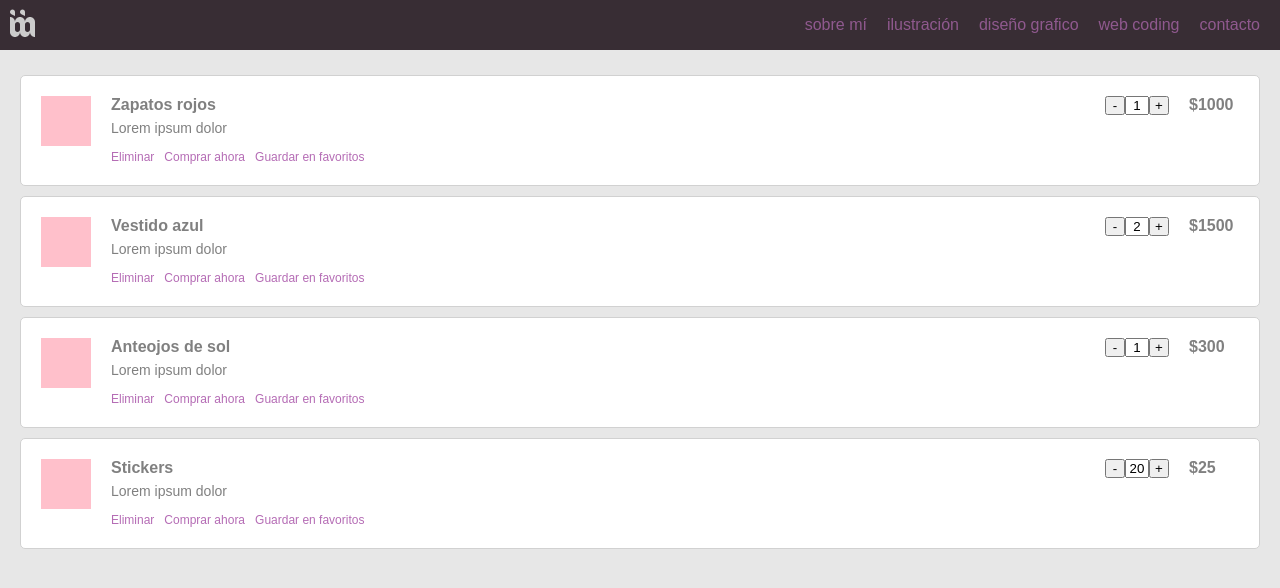
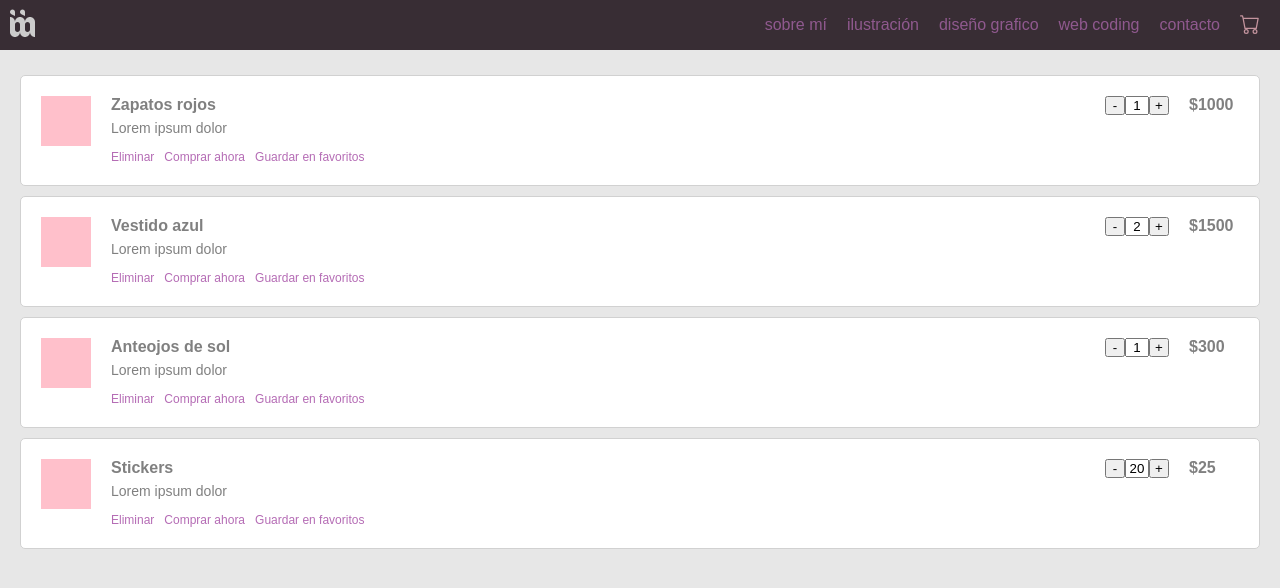
Before and after one commit to MarMuller/sokiwiholic-store, a React (Create React App) app: page / in a window 1280 px wide. Shown: the top 588 px of the page. Built offline with nearby package versions, Linux system fonts and the light colour scheme.

Commit message:
CartWidget modificado

```diff
--- a/src/components/Cart_Widget.js
+++ b/src/components/Cart_Widget.js
@@ -0,0 +1,27 @@
+import React from 'react';
+
+function CartWidget(props) {
+  return (
+    <>
+
+    <a class={props.class} href={props.url}>
+      <svg xmlns="http://www.w3.org/2000/svg" width="20" height="20" fill="currentColor" class="bi bi-cart" viewBox="0 0 16 16">
+        <path d="M0 1.5A.5.5 0 0 1 .5 1H2a.5.5 0 0 1 .485.379L2.89 3H14.5a.5.5 0 0 1 .491.592l-1.5 8A.5.5 0 0 1 13 12H4a.5.5 0 0 1-.491-.408L2.01 3.607 1.61 2H.5a.5.5 0 0 1-.5-.5zM3.102 4l1.313 7h8.17l1.313-7H3.102zM5 12a2 2 0 1 0 0 4 2 2 0 0 0 0-4zm7 0a2 2 0 1 0 0 4 2 2 0 0 0 0-4zm-7 1a1 1 0 1 1 0 2 1 1 0 0 1 0-2zm7 0a1 1 0 1 1 0 2 1 1 0 0 1 0-2z"/>
+      </svg>
+    </a>
+
+    </>
+  );
+}
+
+// class Btns extends React.Component {
+//   render() {
+//     return (
+//       <>
+//       <a class="" href="index.html#block__sobremi">sobre mí</a>
+//       </>
+//     )
+//   }
+// }
+
+export default CartWidget;
--- a/src/components/NavBar.js
+++ b/src/components/NavBar.js
@@ -1,5 +1,6 @@
 import React from 'react';
 import Btns from './NavBar_Btns';
+import CartWidget from './Cart_Widget';
 import '../styles/main-styles.css';
 import '../styles/nav-style.css';
 import logo from '../assets/images/my-logo.svg';
@@ -26,6 +27,9 @@ class NavBar extends React.Component {
               <Btns class="" url="#" content="diseño grafico"/>
               <Btns class="" url="#" content="web coding"/>
               <Btns class="" url="#" content="contacto"/>
+
+              <CartWidget class="nav-height-adjustment important-btn" url="#"/>
+
             </div>
           </div>
 
--- a/src/styles/nav-style.css
+++ b/src/styles/nav-style.css
@@ -29,6 +29,10 @@ nav {
 .icon-path{
   fill: #ccc;
   background-color: rgba(255, 255, 255, 0.1);
+}
+
+.important-btn {
+  color: pink;
 }
 
 #nav__menu {
@@ -63,7 +67,13 @@ a.nav__menu-button {
   position: relative;
 }
 
+.nav-height-adjustment {
+  transform: translateY(-1px) !important;
+}
+
 .nav__menu-list a {
+  height: 20px;
+  transform: translateY(1px);
   margin: 0 10px;
   opacity: 0.7;
   transition: opacity 0.5s ease-out;
```
